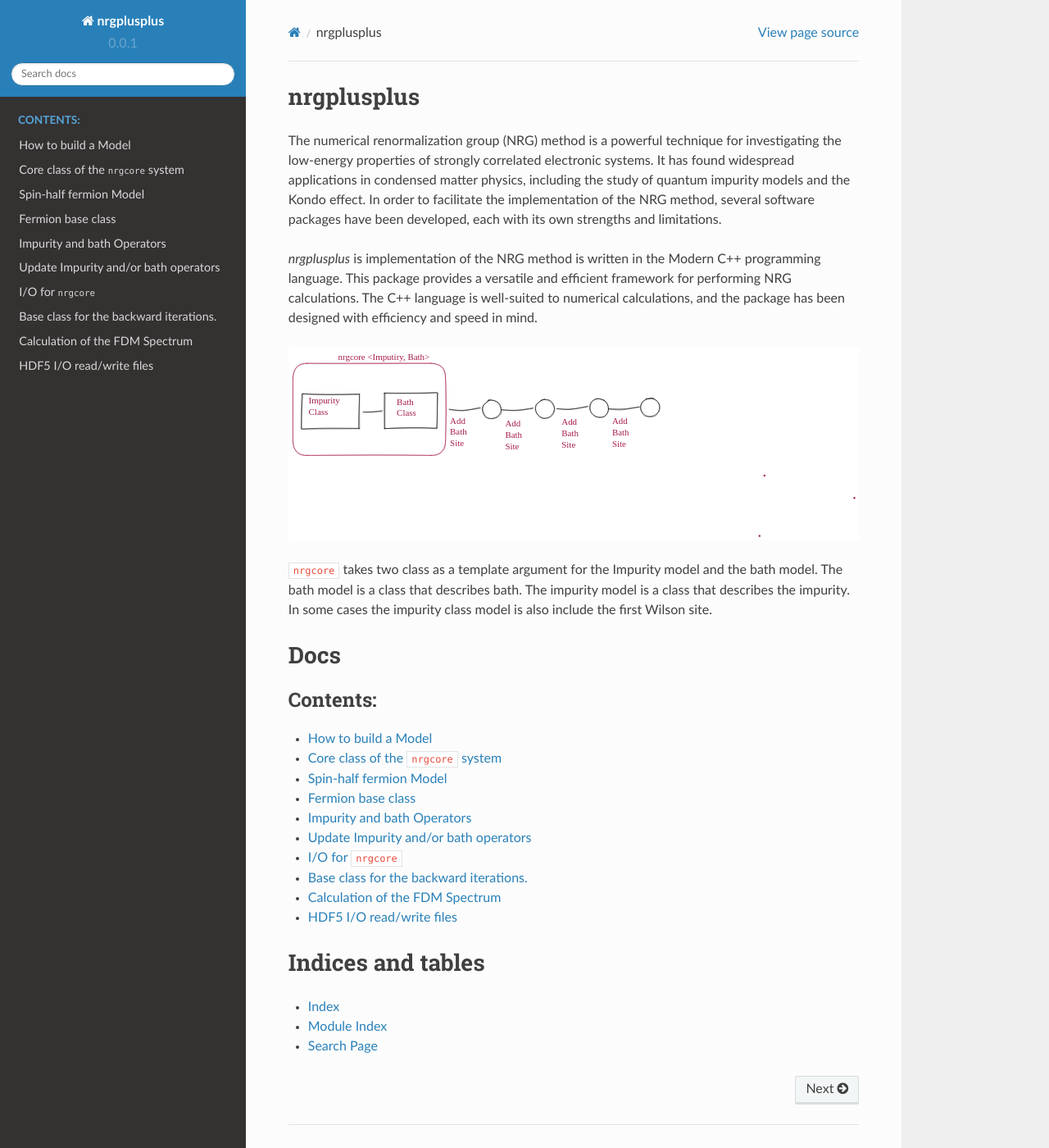
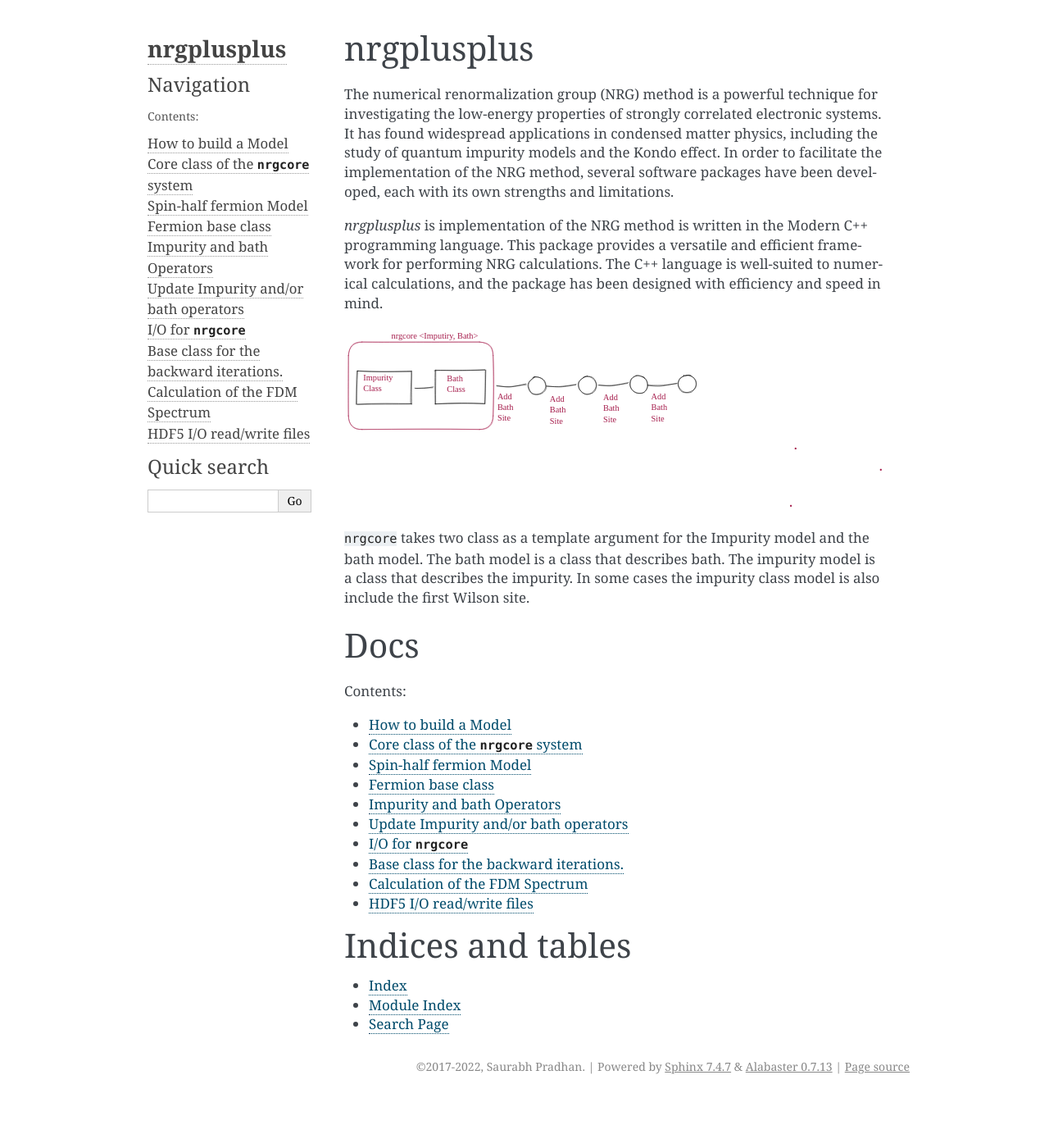
Before and after one commit to srbhp/nrgplusplus, a Sphinx documentation site: the page built from docs/index.rst, in a window 1280 px wide and 1400 px high. Shown: the whole window at 82% size. Built offline with Sphinx 7.4.7, drawn with Linux system fonts in a browser that asks for light colours; some of the changed text lies outside the part shown.

Commit message:
change readthedocs

```diff
--- a/docs/conf.py
+++ b/docs/conf.py
@@ -61,7 +61,17 @@ pygments_style = "sphinx"
 # The theme to use for HTML and HTML Help pages.  See the documentation for
 # a list of builtin themes.
 #
-html_theme = "sphinx_rtd_theme"
+html_theme = "alabaster"  # "sphinx_rtd_theme"
+# sidebar
+html_sidebars = {
+    "**": [
+        "about.html",
+        "navigation.html",
+        "relations.html",
+        "searchbox.html",
+        "donate.html",
+    ]
+}
 
 # Add any paths that contain custom static files (such as style sheets) here,
 # relative to this directory. They are copied after the builtin static files,
--- a/docs/requirements.txt
+++ b/docs/requirements.txt
@@ -3,3 +3,4 @@ breathe
 sphinx-sitemap
 sphinx
 exhale
+alabaster
```
